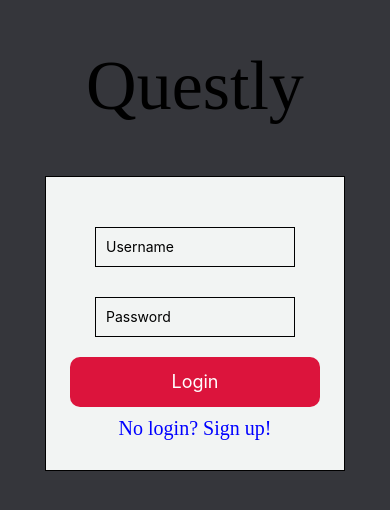
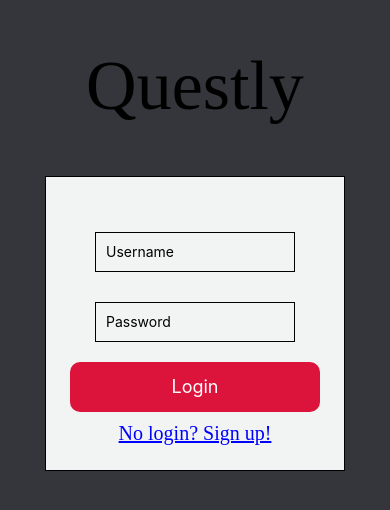
Before and after one commit to LanceCampos5302/Questly, a React Native app in the folder client/: screen /Login in a window 390 px wide. Shown: the part 114-624 px from the top of the page. Built offline with nearby package versions, Linux system fonts and the light colour scheme.

Commit message:
SignUp working and Login links

```diff
--- a/client/components/LoginPage.js
+++ b/client/components/LoginPage.js
@@ -2,11 +2,17 @@
 import React, { useState } from 'react';
 import { StyleSheet, Text, View, TextInput, TouchableOpacity } from 'react-native';
 import { globalStyles, resetStyles } from '../AppStyles'
-//imports needs for login functions
+import { useNavigation } from '@react-navigation/native';
 
 const LoginPage = () => {
   const [username, setUsername] = useState('');
   const [password, setPassword] = useState('');
+
+  const navigation = useNavigation();
+
+  const SignUpLink = () => {
+    navigation.navigate('SignUp');
+  }
 
   const handleLogin = () => {
     // Here you can call your API to log in the user with username and password
@@ -16,8 +22,6 @@ const LoginPage = () => {
 
   return (
     <View style={[styles.backround]}>
-
-
 
       <Text style={[styles.text]}>Questly</Text>
 
@@ -41,7 +45,7 @@ const LoginPage = () => {
       <TouchableOpacity style={styles.button} onPress={handleLogin}>
         <Text style={styles.buttonText}>Login</Text>
       </TouchableOpacity>
-      <Text style={[styles.blue_text]}>No login? Sign up!</Text>
+      <Text style={[styles.blue_text]} onPress={() => SignUpLink()}>No login? Sign up!</Text>
     </View>
     </View>
   );
@@ -58,13 +62,13 @@ const styles = StyleSheet.create({
     justifyContent: 'center',
     alignItems: 'center',
   },
-  blue_text: {//to be changed later for sign up hyperlink
+  blue_text: {
     marginTop: 10,
     fontSize: 20,
     fontWeight: '300',
     color: 'blue',
-    marginBottom: 10,
     fontFamily:'serif',
+    textDecorationLine: 'underline',
   },
   text: {//text for Questly
     fontSize: 70,
--- a/client/components/SignUpPage.js
+++ b/client/components/SignUpPage.js
@@ -1,12 +1,20 @@
 import React, { useState } from 'react';
 import { StyleSheet, Text, View, TextInput, TouchableOpacity, KeyboardAvoidingView } from 'react-native';
 import { globalStyles, resetStyles } from '../AppStyles';
+import { useNavigation, useRoute } from '@react-navigation/native';
+
 
 const SignUpPage = () => {
   const [username, setUsername] = useState('');
   const [password, setPassword] = useState('');
   const [Pass_confirm, setconfirm] = useState('');
   const [email, setEmail] = useState('');
+
+  const navigation = useNavigation();
+
+  const loginLink = () => {
+    navigation.navigate('Login');
+  }
 
   const handleSignUp = () => {
     const data = {
@@ -65,11 +73,12 @@ const SignUpPage = () => {
           placeholder="Confirm Password"
           onChangeText={setconfirm}
           value={Pass_confirm}
+          secureTextEntry
         />
         <TouchableOpacity style={styles.button} onPress={handleSignUp}>
           <Text style={styles.buttonText}>Sign Up!</Text>
         </TouchableOpacity>
-        <Text style={[styles.blue_text]}>Have an account? Log in!</Text>
+        <Text style={[styles.blue_text]} onPress={() => loginLink()}>Have an account? Log in!</Text>
       </View>
     </View>
   );
@@ -93,6 +102,7 @@ const styles = StyleSheet.create({
     color: 'blue',
     marginBottom: 10,
     fontFamily:'serif',
+    textDecorationLine: 'underline',
   },
   text: {//text for Questly
     fontSize: 70,
```
